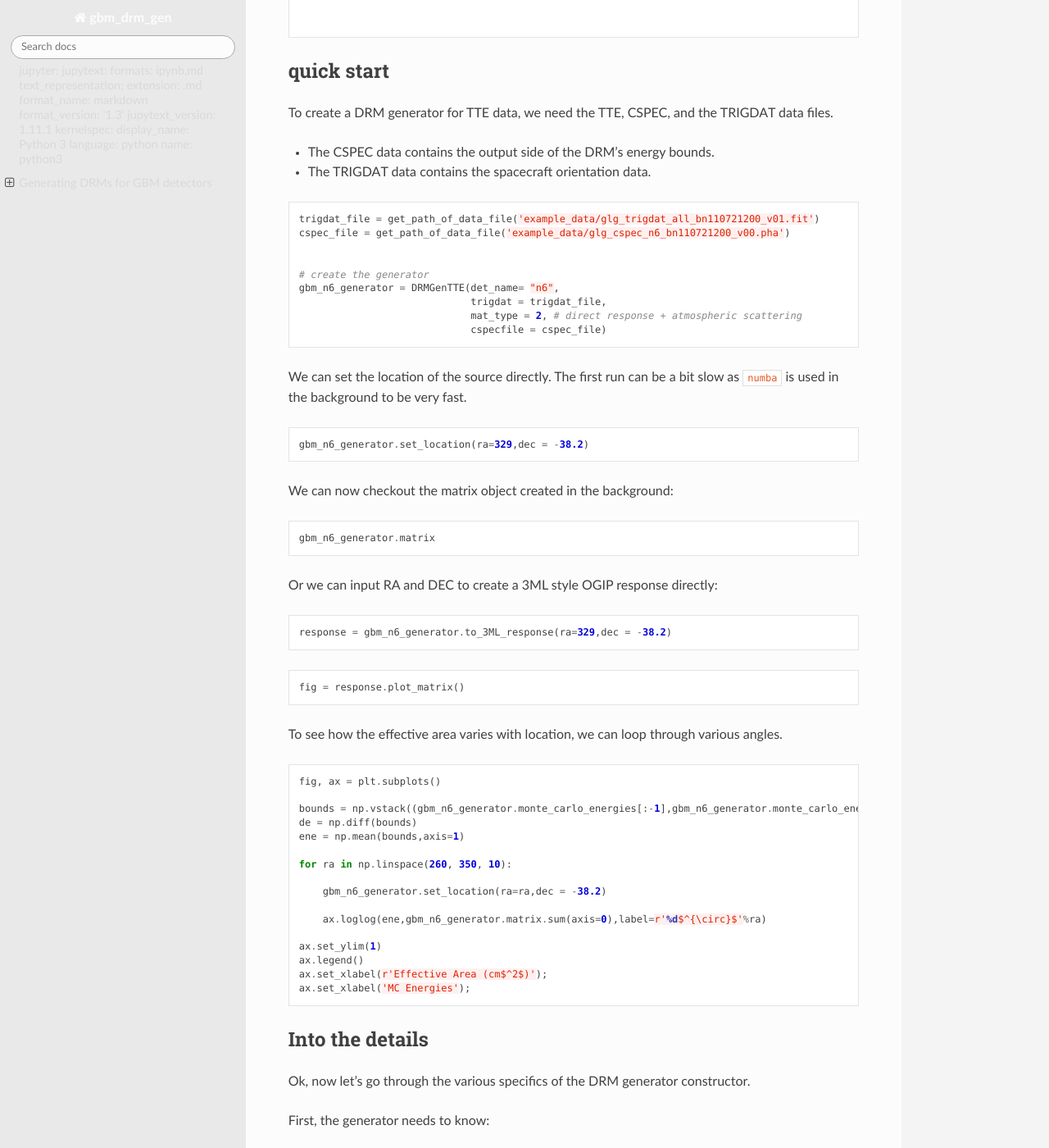
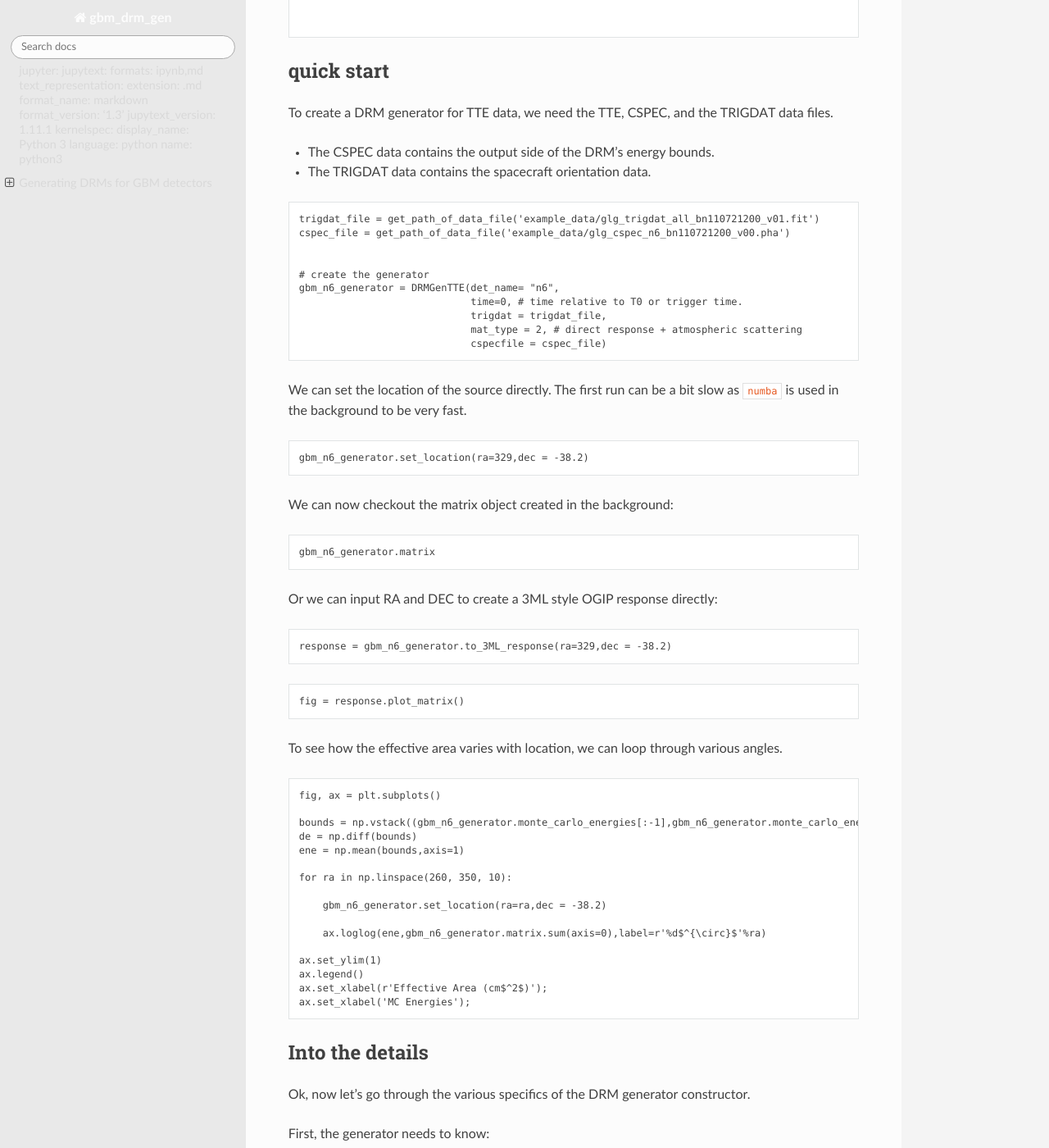
Before and after one commit to grburgess/gbm_drm_gen, a Sphinx documentation site: the page built from docs/md/drm_gen_doc.md, in a window 1280 px wide and 1400 px high, scrolled down 768 px. Shown: the whole window at 82% size. Built offline with Sphinx 7.4.7 and the Read the Docs theme 2.0.0, drawn with Linux system fonts in a browser that asks for light colours; the version number could not be read and is left out; some of the changed text lies outside the part shown.

Commit message:
more updates on docs

````diff
--- a/docs/md/drm_gen_doc.md
+++ b/docs/md/drm_gen_doc.md
@@ -40,50 +40,62 @@
 
 ```
 
+<!-- #region heading_collapsed=true -->
 ## quick start
+<!-- #endregion -->
 
-
+<!-- #region hidden=true -->
 To create a DRM generator for TTE data, we need the TTE, CSPEC, and the TRIGDAT data files.
 * The CSPEC data contains the output side of the DRM's energy bounds.
 * The TRIGDAT data contains the spacecraft orientation data.
+<!-- #endregion -->
 
-```python
+```python hidden=true
 trigdat_file = get_path_of_data_file('example_data/glg_trigdat_all_bn110721200_v01.fit')
 cspec_file = get_path_of_data_file('example_data/glg_cspec_n6_bn110721200_v00.pha')
 
 
 # create the generator
 gbm_n6_generator = DRMGenTTE(det_name= "n6",
+                             time=0, # time relative to T0 or trigger time.
                              trigdat = trigdat_file,
                              mat_type = 2, # direct response + atmospheric scattering
                              cspecfile = cspec_file)
 ```
 
+<!-- #region hidden=true -->
 We can set the location of the source directly. The first run can be a bit slow as ```numba``` is used in the background to be very fast.
+<!-- #endregion -->
 
-```python
+```python hidden=true
 gbm_n6_generator.set_location(ra=329,dec = -38.2)
 ```
 
+<!-- #region hidden=true -->
 We can now checkout the matrix object created in the background:
+<!-- #endregion -->
 
-```python
+```python hidden=true
 gbm_n6_generator.matrix
 ```
 
+<!-- #region hidden=true -->
 Or we can input RA and DEC to create a 3ML style OGIP response directly:
+<!-- #endregion -->
 
-```python
+```python hidden=true
 response = gbm_n6_generator.to_3ML_response(ra=329,dec = -38.2)
 ```
 
-```python
+```python hidden=true
 fig = response.plot_matrix()
 ```
 
+<!-- #region hidden=true -->
 To see how the effective area varies with location, we can loop through various angles.
+<!-- #endregion -->
 
-```python
+```python hidden=true
 fig, ax = plt.subplots()
 
 bounds = np.vstack((gbm_n6_generator.monte_carlo_energies[:-1],gbm_n6_generator.monte_carlo_energies[1:])).T
@@ -115,7 +127,9 @@
 * The channel to PHA reconstructed energy from the CSPEC files.
 
 
-For the first, one can get the current spacecraft from the
+For the first, one can get the current spacecraft from the either the triggers trigdat file, or for non-trggered data, one can obtain the position history file. These are available at the [NASA database](https://heasarc.gsfc.nasa.gov/FTP/fermi/data/gbm/). If using a position history file. You need to specify ```T0=<Fermi MET>``` in the constructor so that the time coordinate will be relative to this MET.
+
+Internally, the class uses [gbmgeometry](https://gbmgeometry.readthedocs.io/en/latest/) to convert RA,Dec to the approriate spacecraft coordinates. However, one can also create DRMs in spacecraft coordinates directly.
 
 <!-- #endregion -->
 
````
